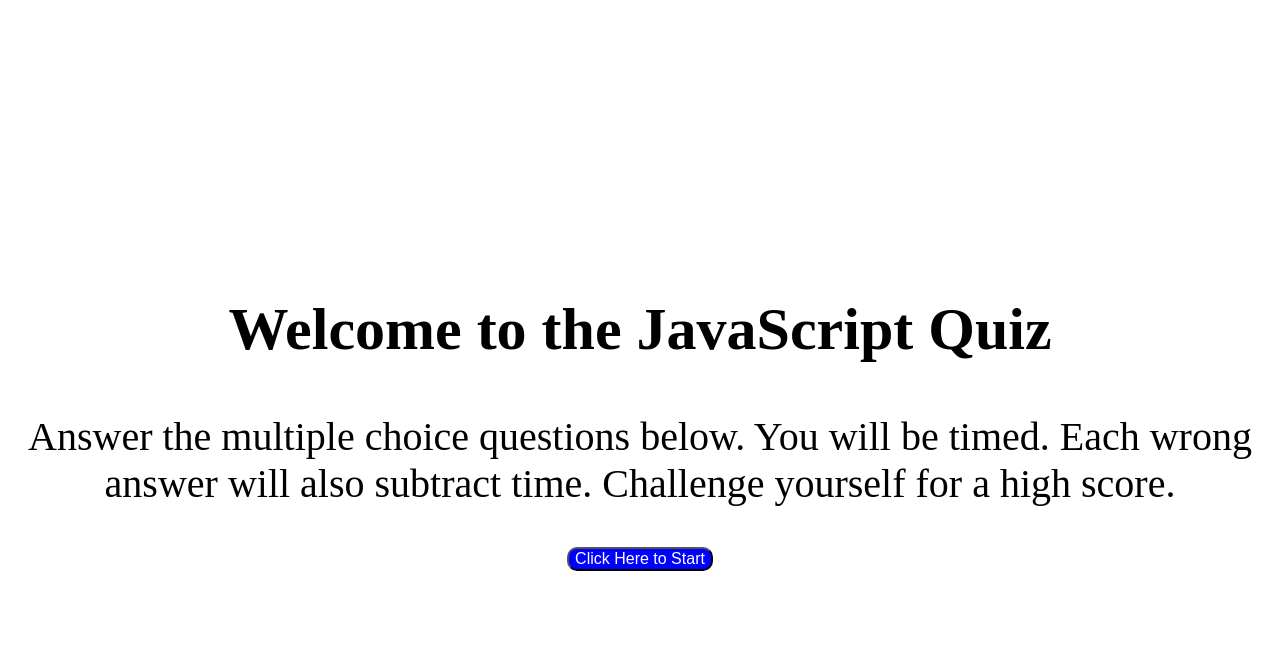
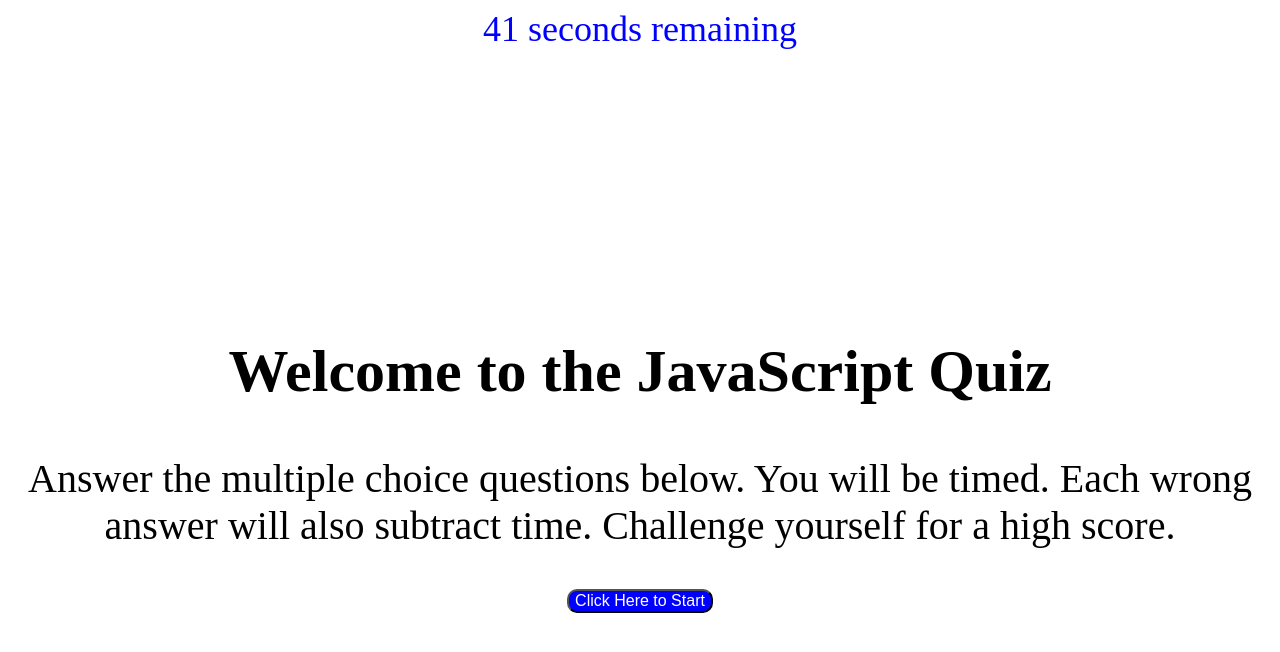
Before and after one commit to mnshaun24/The-only-coding-quiz-you-need, a plain HTML site: page index.html in a window 1280 px wide. Drawn offline with Linux system fonts and the light colour scheme.

Commit message:
set up timer functionality and div elements

```diff
--- a/assets/script.js
+++ b/assets/script.js
@@ -0,0 +1,15 @@
+// set up high score function
+
+// set up quiz timer. I got the following simple code idea from https://stackoverflow.com/questions/31106189/create-a-simple-10-second-countdown
+var timeLeft = 45
+var countdownTimer = setInterval(function() {
+    if(timeLeft <= 0){
+        clearInterval(countdownTimer);
+        window.alert("Time is up!");
+        return highScore;
+    }
+    else {
+        document.getElementById("timer").innerHTML = timeLeft + " seconds remaining";
+    }
+    timeLeft --;
+}, 1000);
--- a/assets/style.css
+++ b/assets/style.css
@@ -1,3 +1,11 @@
+/* position and display timer correctly */
+#timer {
+    display: flex;
+    justify-content: center;
+    font-size: 36px;
+    color: blue;
+}
+
 /* keep quiz content in the center of the screen */
 .quiz-content {
     display: flex;
--- a/index.html
+++ b/index.html
@@ -9,8 +9,11 @@
 </head>
 
 <body>
+    <!-- create timer element for the page -->
+    <div id="timer">START!</div>
+    <!-- build parent for all quiz content -->
     <main class="quiz-content">
-        <!-- Intro slide is displayed at beginning of quiz -->
+        <!-- intro slide is displayed at beginning of quiz -->
         <article class="main-slide">
             <div class="main-words">
                 <h1>Welcome to the JavaScript Quiz</h1>
@@ -18,6 +21,9 @@
             </div>
             <button>Click Here to Start</button>
         </article>
+
+        <!-- element holder for incoming quiz stems -->
+        <div id="quiz-quiz"></div>
     </main>
 
 
```
